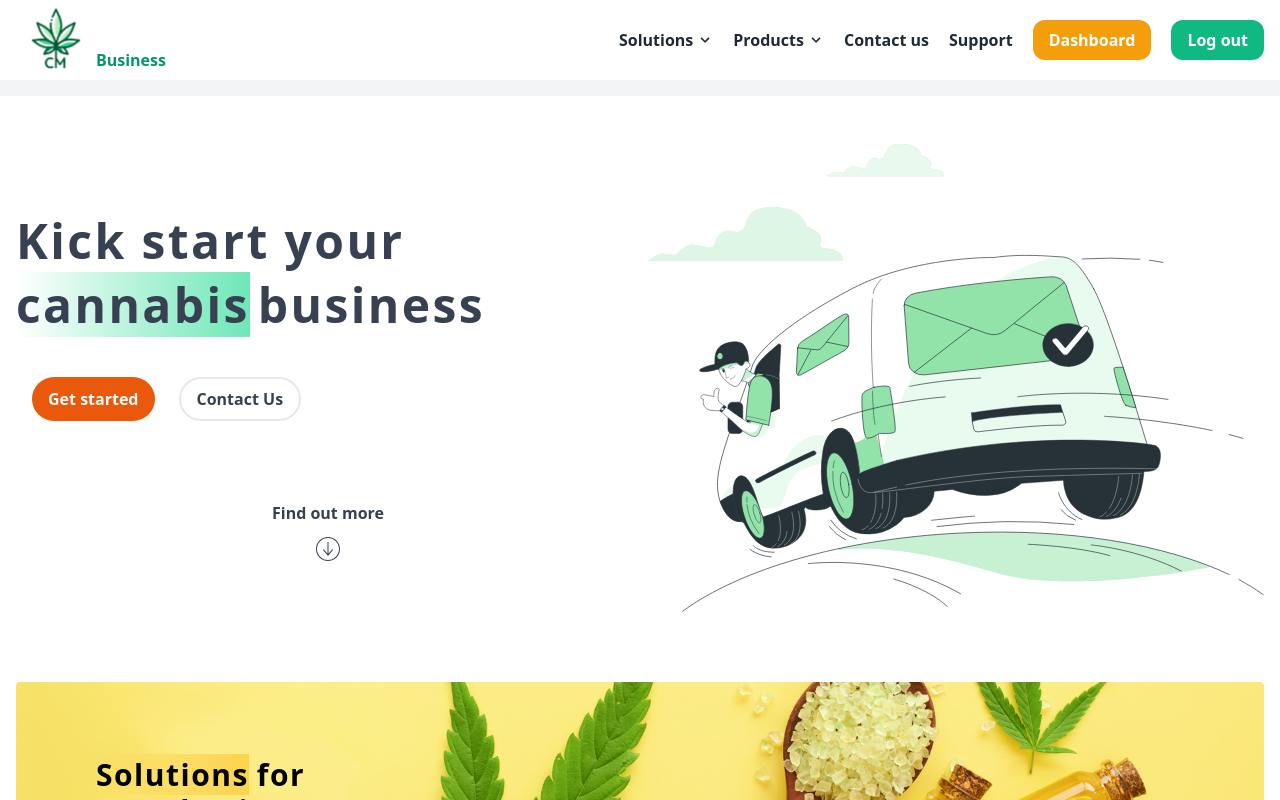
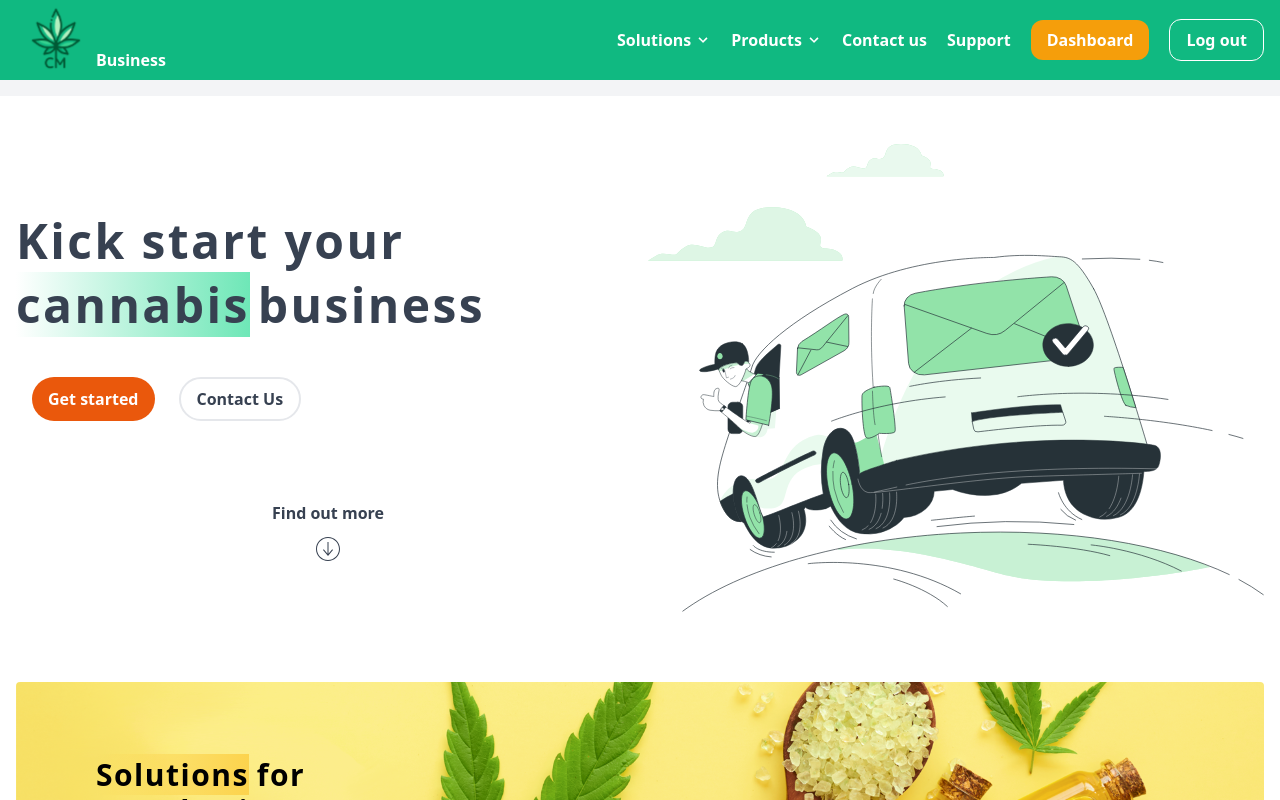
Before and after one commit to braveheart-star/sonic-canabis-admin, a Next.js app: page / in a window 1280 px wide. Shown: the top 800 px of the page. Built offline with nearby package versions, Linux system fonts and the light colour scheme.

Commit message:
finish add product, configured useSwr fetch

```diff
--- a/package.json
+++ b/package.json
@@ -10,6 +10,7 @@
   "dependencies": {
     "@material-ui/core": "^4.11.4",
     "@material-ui/icons": "^4.11.2",
+    "axios": "^0.21.1",
     "framer-motion": "^4.1.11",
     "next": "10.0.7",
     "node-sass": "^5.0.0",
--- a/src/components/common/Header.tsx
+++ b/src/components/common/Header.tsx
@@ -18,7 +18,7 @@ export const Header = () => {
   // }, [menuDrop]);
 
   return (
-    <div className="bg-white ">
+    <div className="bg-green-500 ">
       <div className="container px-4 mx-auto max-w-7xl">
         <div className="flex items-center justify-between ">
           <button
@@ -28,7 +28,7 @@ export const Header = () => {
             <svg
               xmlns="http://www.w3.org/2000/svg"
               viewBox="0 0 20 20"
-              className="w-5 h-5 text-green-600 fill-current "
+              className="w-5 h-5 text-white fill-current "
             >
               <path d="M0 3h20v2H0V3zm0 6h20v2H0V9zm0 6h20v2H0v-2z" />
             </svg>
@@ -44,7 +44,7 @@ export const Header = () => {
                 />
               </div>
             </Link>
-            <p className="pb-2 font-bold text-green-600">Business</p>
+            <p className="pb-2 font-bold text-white">Business</p>
           </div>
           <RenderDesktop
             setSolutionDrop={setSolutionDrop}
@@ -173,12 +173,12 @@ function RenderDesktop(props: DesktopProps) {
             onClick={() => setSolutionDrop(true)}
             className="flex items-center space-x-1 focus:outline-none"
           >
-            <p className="font-semibold text-gray-800 ">Solutions</p>
+            <p className="font-semibold text-white ">Solutions</p>
             {!solutionDrop ? (
               <svg
                 xmlns="http://www.w3.org/2000/svg"
                 viewBox="0 0 20 20"
-                className="w-4 h-4 text-gray-800 fill-current "
+                className="w-4 h-4 text-white fill-current "
               >
                 <path d="M9.293 12.95l.707.707L15.657 8l-1.414-1.414L10 10.828 5.757 6.586 4.343 8z" />
               </svg>
@@ -186,7 +186,7 @@ function RenderDesktop(props: DesktopProps) {
               <svg
                 xmlns="http://www.w3.org/2000/svg"
                 viewBox="0 0 20 20"
-                className="w-4 h-4 text-gray-800 fill-current "
+                className="w-4 h-4 text-white fill-current "
               >
                 <path d="M10.707 7.05L10 6.343 4.343 12l1.414 1.414L10 9.172l4.243 4.242L15.657 12z" />
               </svg>
@@ -199,12 +199,12 @@ function RenderDesktop(props: DesktopProps) {
             onClick={() => setProductDrop(true)}
             className="flex items-center space-x-1 focus:outline-none"
           >
-            <p className="font-semibold text-gray-800 ">Products</p>
+            <p className="font-semibold text-white ">Products</p>
             {!productDrop ? (
               <svg
                 xmlns="http://www.w3.org/2000/svg"
                 viewBox="0 0 20 20"
-                className="w-4 h-4 text-gray-800 fill-current "
+                className="w-4 h-4 text-white fill-current "
               >
                 <path d="M9.293 12.95l.707.707L15.657 8l-1.414-1.414L10 10.828 5.757 6.586 4.343 8z" />
               </svg>
@@ -212,7 +212,7 @@ function RenderDesktop(props: DesktopProps) {
               <svg
                 xmlns="http://www.w3.org/2000/svg"
                 viewBox="0 0 20 20"
-                className="w-4 h-4 text-gray-800 fill-current "
+                className="w-4 h-4 text-white fill-current "
               >
                 <path d="M10.707 7.05L10 6.343 4.343 12l1.414 1.414L10 9.172l4.243 4.242L15.657 12z" />
               </svg>
@@ -221,10 +221,10 @@ function RenderDesktop(props: DesktopProps) {
           {productDrop && renderProductDrop()}
         </div>
         <button className="flex items-center space-x-1 focus:outline-none">
-          <p className="font-semibold text-gray-800 ">Contact us</p>
+          <p className="font-semibold text-white ">Contact us</p>
         </button>
         <button className="flex items-center space-x-1 focus:outline-none">
-          <p className="font-semibold text-gray-800 ">Support</p>
+          <p className="font-semibold text-white ">Support</p>
         </button>
         <Link href="/dashboard">
           <button className="px-4 py-2 font-bold bg-yellow-500 rounded-xl focus:ring-1 focus:outline-none ring-yellow-600">
@@ -236,7 +236,7 @@ function RenderDesktop(props: DesktopProps) {
             <p className="font-semibold text-white ">Log in</p>
           </button>
         ) : (
-          <button className="px-4 py-2 font-bold bg-green-500 rounded-xl focus:ring-1 focus:outline-none ring-green-600">
+          <button className="px-4 py-2 font-bold border border-white rounded-xl focus:ring-1 focus:outline-none ring-green-600">
             <p className="font-semibold text-white ">Log out</p>
           </button>
         )}
--- /dev/null
+++ b/src/lib/fetcher.tsx
@@ -0,0 +1,22 @@
+import axios from "axios";
+
+const SERVER_BASE_URL = process.env.NEXT_PUBLIC_SERVER_BASE_URL;
+axios.defaults.baseURL = SERVER_BASE_URL;
+
+export default async function fetcher(...args: any) {
+  const [url] = args;
+  const user: any = window.localStorage.getItem("user");
+  const token = user?.token;
+
+  try {
+    const response = axios.get(url, {
+      headers: {
+        Authorization: `Bearer ${token}`,
+      },
+    });
+
+    return response;
+  } catch (error) {
+    return error.response;
+  }
+}
--- /dev/null
+++ b/src/lib/productionApi.ts
@@ -0,0 +1,8 @@
+import axios from "axios";
+
+const SERVER_BASE_URL = process.env.NEXT_PUBLIC_SERVER_BASE_URL;
+axios.defaults.baseURL = SERVER_BASE_URL;
+
+const ProductionAPI = {};
+
+export default ProductionAPI;
--- a/src/pages/api/hello.js
+++ /dev/null
@@ -1,5 +0,0 @@
-// Next.js API route support: https://nextjs.org/docs/api-routes/introduction
-
-export default (req, res) => {
-  res.status(200).json({ name: 'John Doe' })
-}
--- a/src/pages/product/add.tsx
+++ b/src/pages/product/add.tsx
@@ -1,9 +1,11 @@
+import useSWR from "swr";
 import Link from "next/link";
 import React, { useState } from "react";
 import Select from "react-select";
 import ImageUploading from "react-images-uploading";
 
 import { AdminLayout } from "../../components/common/AdminLayout";
+import fetcher from "../../lib/fetcher";
 
 const categories = [
   { value: "vape", label: "Vape Pens" },
@@ -73,6 +75,9 @@ export default function addProduct() {
     setSubCategory(subCategory);
   }
 
+  const { data } = useSWR("/user/self", fetcher);
+  console.log("🚀 ~ file: add.tsx ~ line 80 ~ handleTest ~ data", data);
+
   const onChange = (imageList: any, addUpdateIndex: any) => {
     // data for submit
     console.log(imageList, addUpdateIndex);
@@ -95,7 +100,6 @@ export default function addProduct() {
             <span>Products</span>
           </button>
         </Link>
-
         <p className="text-2xl font-bold lg:text-4xl ">Add new product</p>
         <div className="w-full mt-8 ">
           <div className="grid lg:grid-cols-12 gap-x-16 gap-y-4 lg:gap-y-0">
@@ -239,20 +243,20 @@ export default function addProduct() {
               </div>
               <div className="p-4 space-y-4 bg-white border xl:p-8">
                 <p className="text-lg font-bold ">Pricing , Weight</p>
-                <div className="grid space-y-2 sm:grid-cols-3 gap-x-4 sm:space-y-0">
+                <div className="grid space-y-2 lg:grid-cols-3 gap-x-4 lg:space-y-0">
                   <div className="space-y-1 ">
                     <p className="text-sm text-gray-500 lg:text-base">
                       Price per Weight
                     </p>
-                    <input className="px-2 py-1 bg-gray-100 border rounded" />
+                    <input className="w-full px-2 py-1 bg-gray-100 border rounded" />
                   </div>
                   <div className="space-y-1 ">
                     <p className="text-sm text-gray-500 lg:text-base">Weight</p>
-                    <input className="px-2 py-1 bg-gray-100 border rounded" />
+                    <input className="w-full px-2 py-1 bg-gray-100 border rounded" />
                   </div>
                   <div className="space-y-1 ">
                     <p className="text-sm text-gray-500 lg:text-base">Unit</p>
-                    <input className="px-2 py-1 bg-gray-100 border rounded" />
+                    <input className="w-full px-2 py-1 bg-gray-100 border rounded" />
                   </div>
                 </div>
               </div>
```
Also changed, not shown: 1 other file (tests, documents, lock files or other folders).
